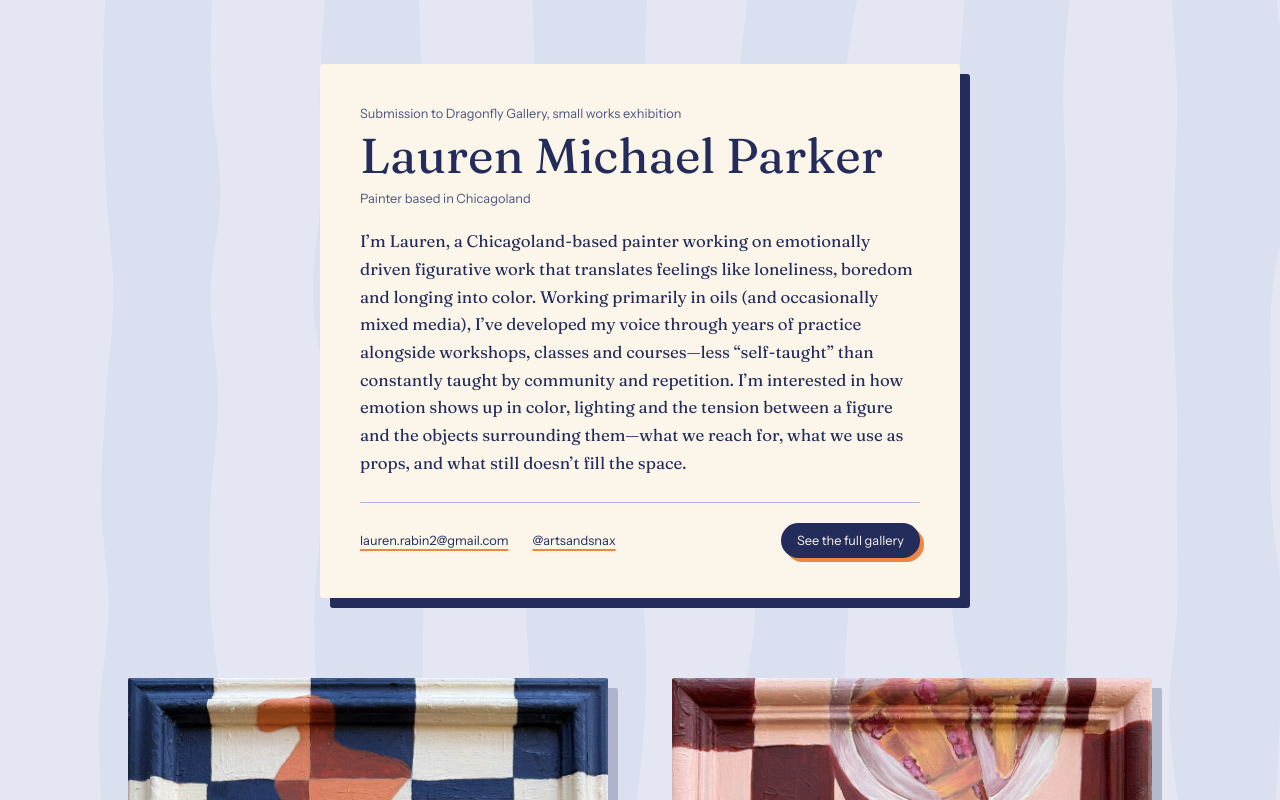
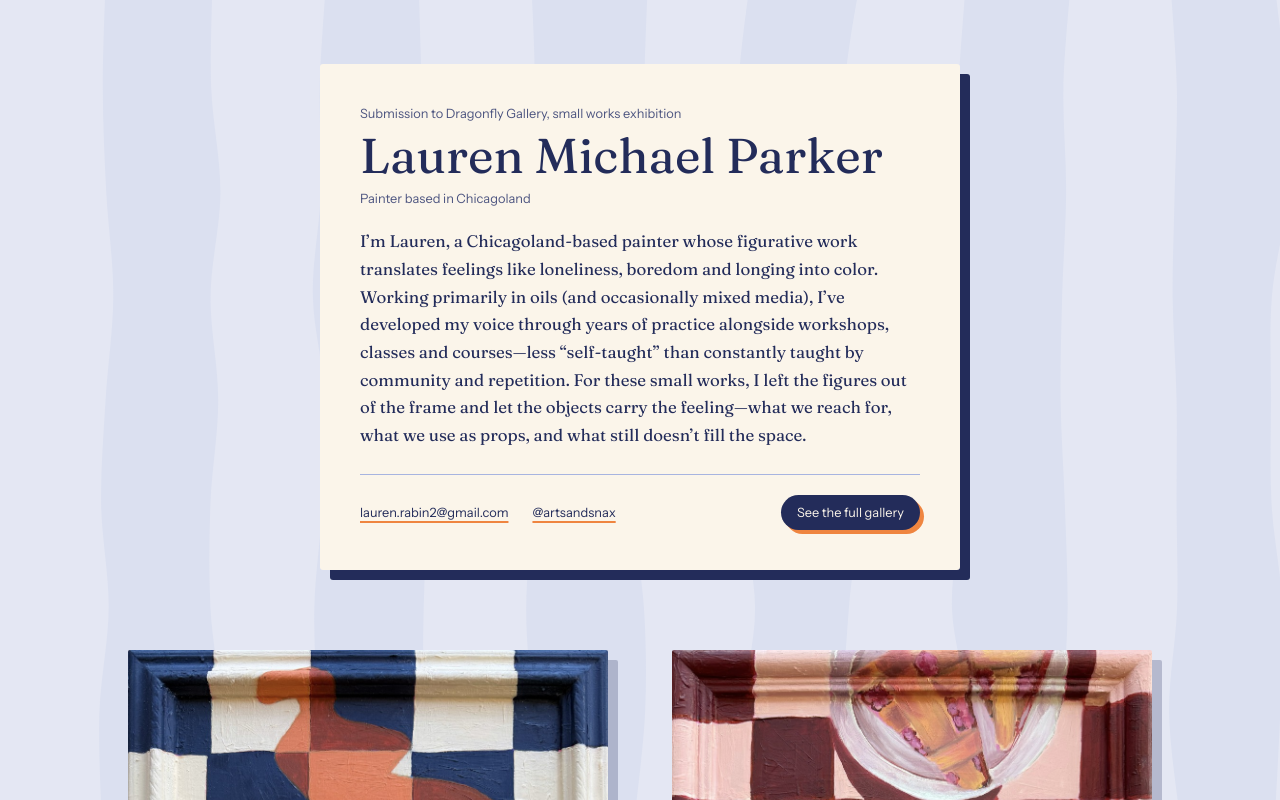
Before and after one commit to laur1912/lauren-michael, a Next.js app: page /apply/dragonfly in a window 1280 px wide. Shown: the top 800 px of the page. Built offline with nearby package versions, Linux system fonts and the light colour scheme.

Commit message:
dragonfly page: submission-specific bio

```diff
--- a/src/components/Submission.js
+++ b/src/components/Submission.js
@@ -31,7 +31,7 @@ export default function Submission({ application }) {
         </p>
         <h1 className={styles.name}>{site.name}</h1>
         <p className={styles.medium}>{site.medium}</p>
-        {site.about.map((p, i) => (
+        {(application.bio || site.about).map((p, i) => (
           <p key={i} className={styles.bio}>
             {p}
           </p>
--- a/src/content/applications/dragonfly.js
+++ b/src/content/applications/dragonfly.js
@@ -8,6 +8,10 @@ import year1959 from '../paintings/1959/main.jpg';
 export const application = {
   venue: 'Dragonfly Gallery',
   call: 'Small works exhibition',
+  // Bio for this submission only. The main site keeps its own About text.
+  bio: [
+    'I’m Lauren, a Chicagoland-based painter whose figurative work translates feelings like loneliness, boredom and longing into color. Working primarily in oils (and occasionally mixed media), I’ve developed my voice through years of practice alongside workshops, classes and courses—less “self-taught” than constantly taught by community and repetition. For these small works, I left the figures out of the frame and let the objects carry the feeling—what we reach for, what we use as props, and what still doesn’t fill the space.',
+  ],
   works: [
     {
       slug: 'cuppa',
```
